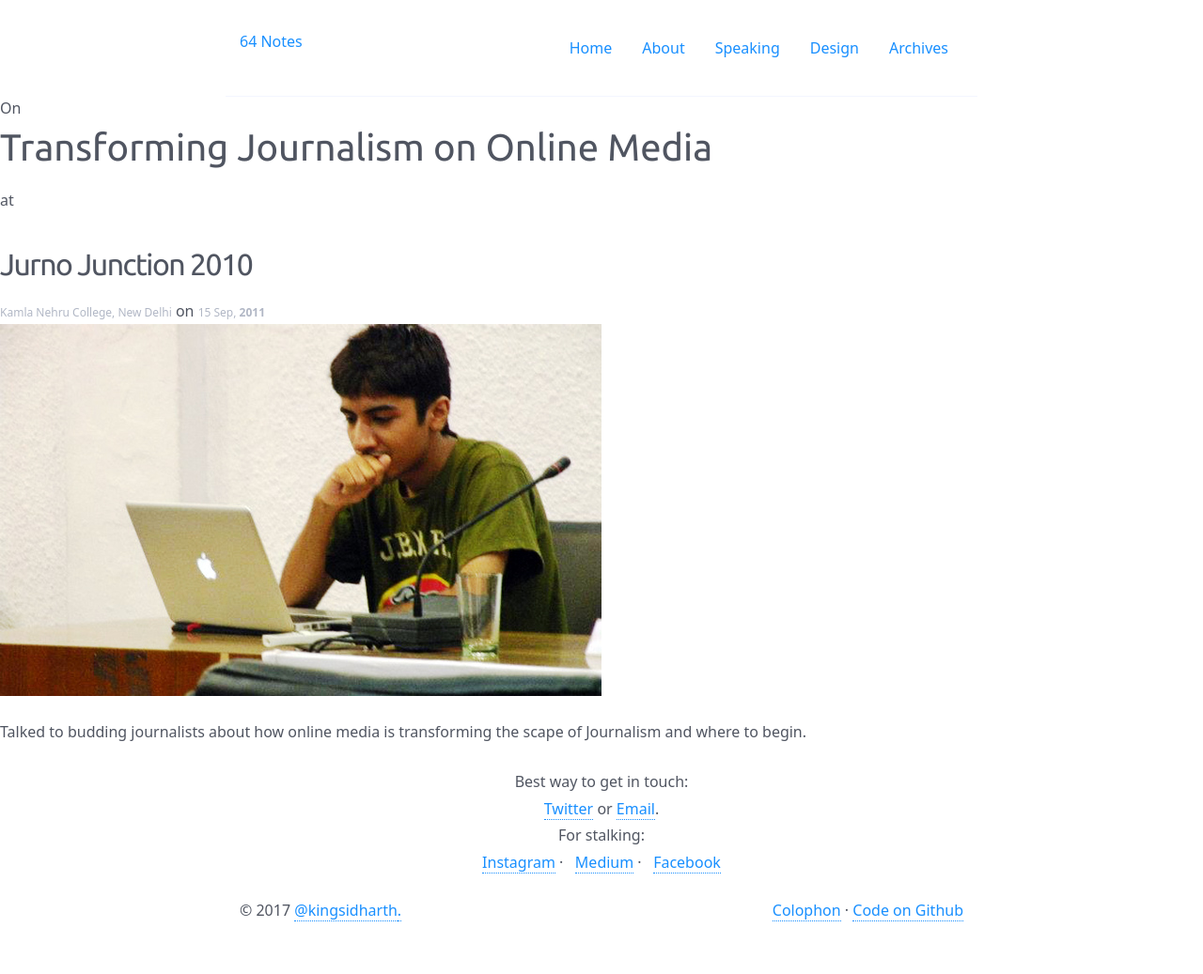
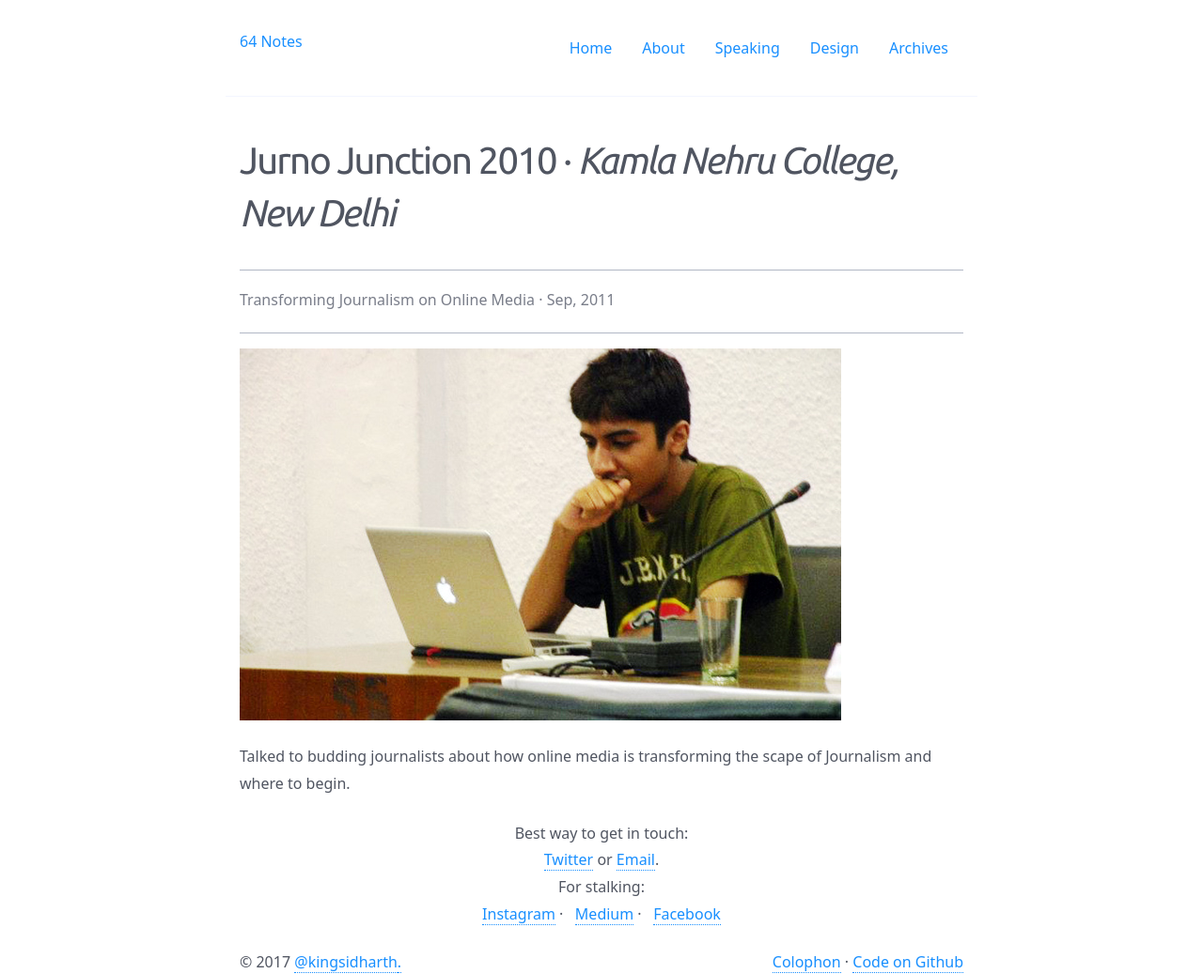
Before and after one commit to 64Notes/64notes.com, a Jekyll site: the page built from speaking/_posts/2011-09-15-jurno-junction-2011.markdown, in a window 1280 px wide. Shown: the whole page at 94% size. Built offline with Jekyll 4.4.1, drawn with Linux system fonts in a browser that asks for light colours; before the commit the page ends 983 px from its top, so only the background shows below that.

Commit message:
Single Talk Page

```diff
--- a/_layouts/talk.html
+++ b/_layouts/talk.html
@@ -1,43 +1,28 @@
 ---
 layout: base
 ---
-<div id="headline_area" class="grid">
-  <div class="area">
-    <div class="post talk--single grid__item one-whole center" itemscope itemtype="http://data-vocabulary.org/Event">
-      <span>On</span>
+<div class="talk is-post post">
+  <div id="headline_area" class="grid-container">
+    <header id="headline" class="grid-x grid-margin-x" itemscope itemtype="http://data-vocabulary.org/Event">
+      <h1 class="post__title talk__title cell small-12">
+        {{ page.event }} &middot; <em>{{ page.place }}</em>
+      </h1>
+      <hr class="divider-1-light-grey small-12 cell" />
+      <div class="subheader cell small-12 talk__meta">
+        {{ page.title }} &middot;
+        <span itemprop="startDate" datetime="{{ page.date }}">
+          {{ page.date | date: "%b, %Y" }}
+        </span>
+      </div>
+      <hr class="divider-1-light-grey small-12 cell" />
+    </header>
+  </div><!-- #header_area -->
 
-      <h1 class="post__title">
-        {{ page.title }}
-      </h1>
-
-      <span>at</span>
-
-      <h2 class="talk__event" itemprop="summary">
-        {% if page.evlink %}
-        <a href="{{ page.evlink }}" itemprop="link">
-        {% endif %}
-          {{ page.event }}
-        {% if page.evlink %}
-        </a>
-        {% endif %}
-      </h2>
-
-      <span class="post__meta talk__location" itemprop='location'>{{ page.place }}</span>
-
-      <span> on </span>
-
-      <span itemprop="startDate" datetime="{{ page.date }}" class="post__meta talk__date">
-      {{ page.date | date: "%d %b" }},
-      <strong>{{ page.date | date: "%Y" }}</strong>
-      </span>
-
+  <div id="event_detail_area" class="grid-container">
+    <div class="grid-x grid-margin-x" id="event_detail">
+      <div class='post__content cell small-12'>
+        {{ content }}
+      </div>
     </div>
-  </div>
-</div><!-- #headline_area -->
-<div id=event_detail_area class="grid">
-  <div class=area id=event_detail>
-    <div class='post_content grid__item one-whole'>
-      {{ content }}
-    </div>
-  </div>
-</div><!-- #event_detail_area -->
+  </div><!-- #event_detail_area -->
+</div><!-- .talk.is-post -->
```
Also changed, not shown: assets/scss/components/_posts.scss (+19 -10 lines).
